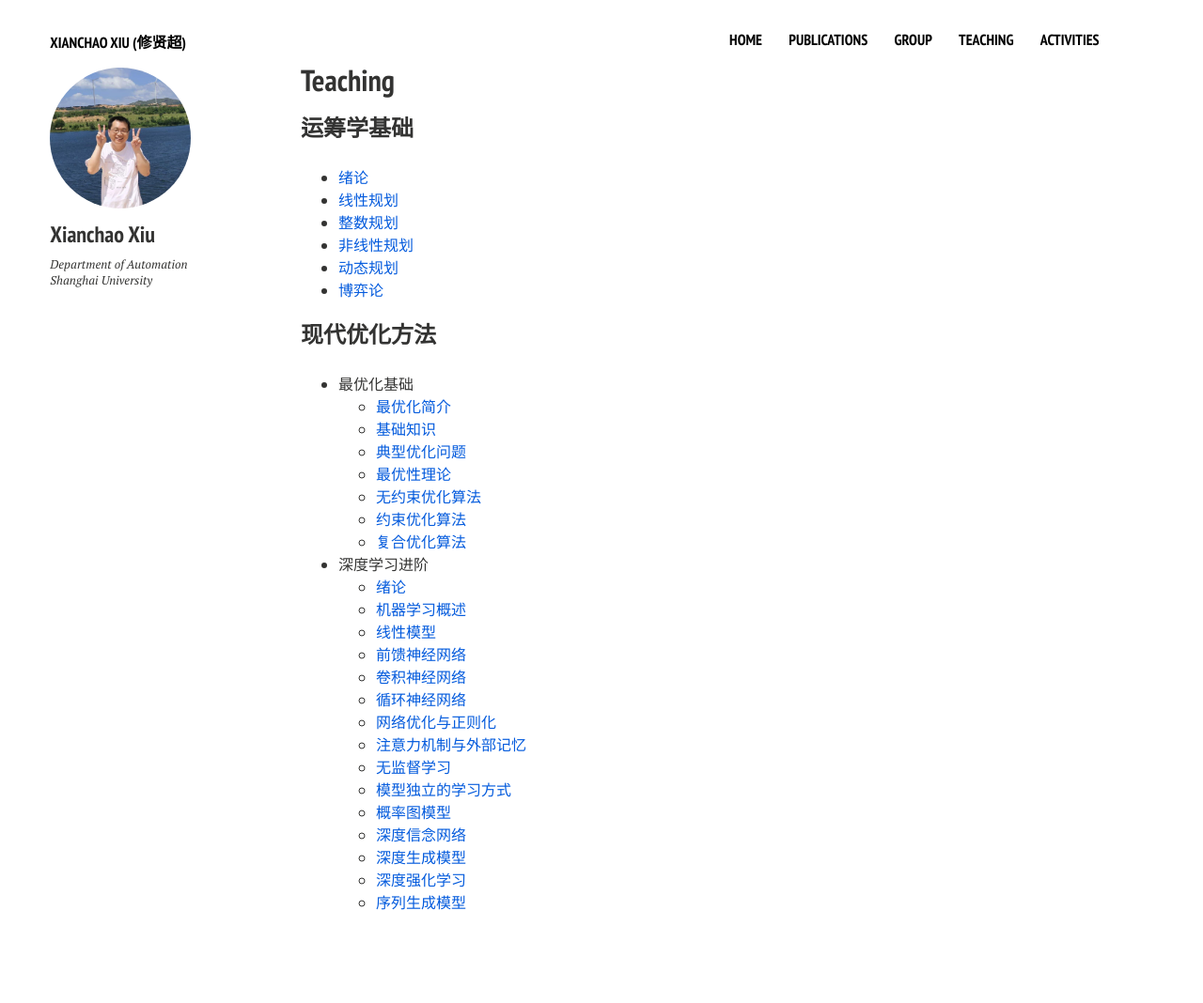
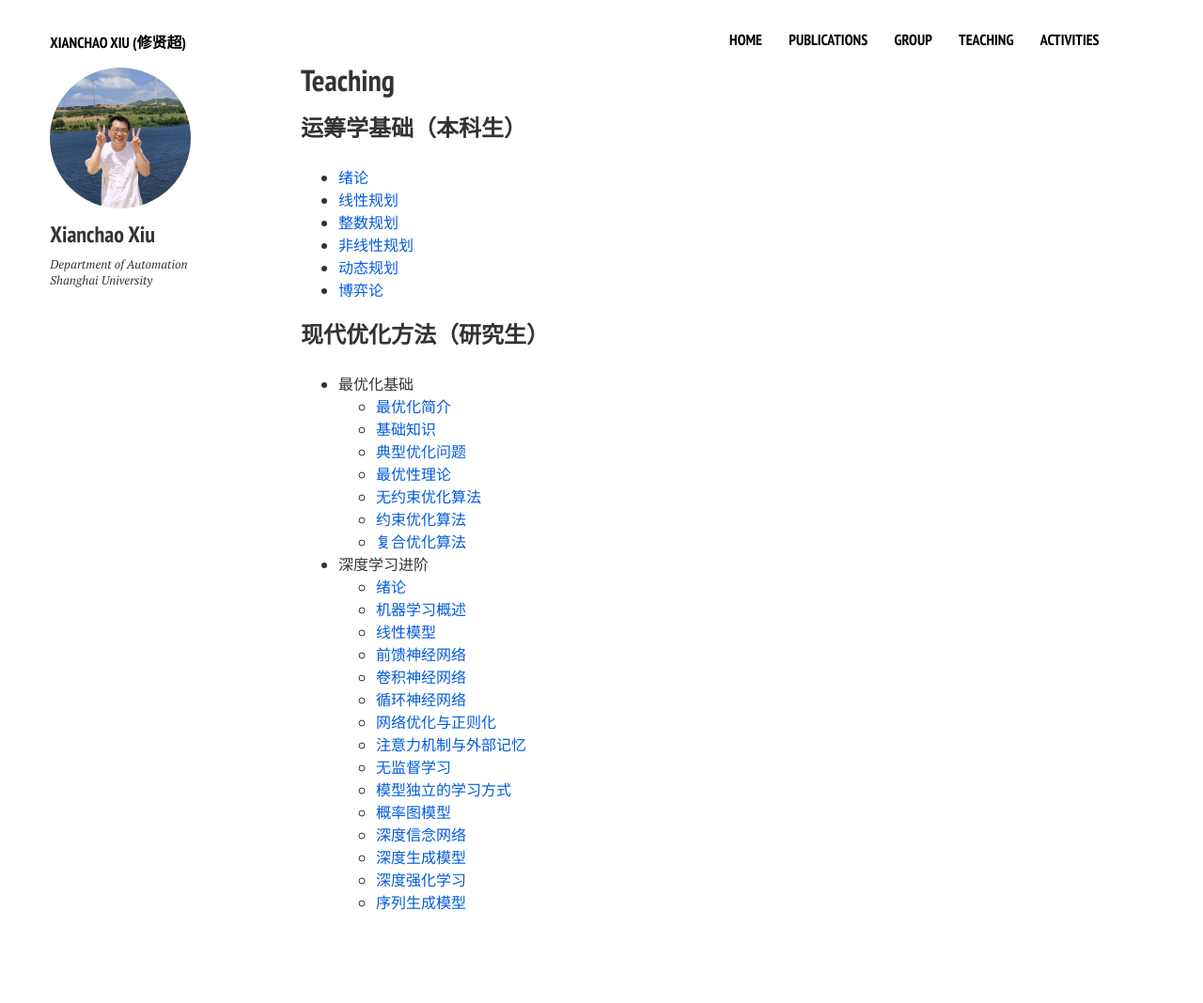
Before and after one commit to xianchaoxiu/xianchaoxiu.github.io, a Jekyll site: the page built from teaching/index.md, in a window 1280 px wide. Shown: the whole page at 94% size. Built offline with Jekyll 4.4.1, drawn with Linux system fonts in a browser that asks for light colours; nearby versions of some CDN libraries.

Commit message:
Update index.md

```diff
--- a/teaching/index.md
+++ b/teaching/index.md
@@ -7,7 +7,7 @@ comments: false
 share: false
 ---
 
-### 运筹学基础
+### 运筹学基础（本科生）
 
 - <a href="../teaching/OR_1.pdf" class="textlink" target="_blank">绪论 </a> <br>
 - <a href="../teaching/OR_2.pdf" class="textlink" target="_blank">线性规划  </a> <br>
@@ -16,7 +16,7 @@ share: false
 - <a href="../teaching/OR_5.pdf" class="textlink" target="_blank">动态规划 </a> <br>
 - <a href="../teaching/OR_6.pdf" class="textlink" target="_blank">博弈论 </a> <br>
 
-### 现代优化方法
+### 现代优化方法（研究生）
 
 - 最优化基础  <br>
   - <a href="../teaching/OPT_1.pdf" class="textlink" target="_blank">最优化简介 </a>  <br>
```
